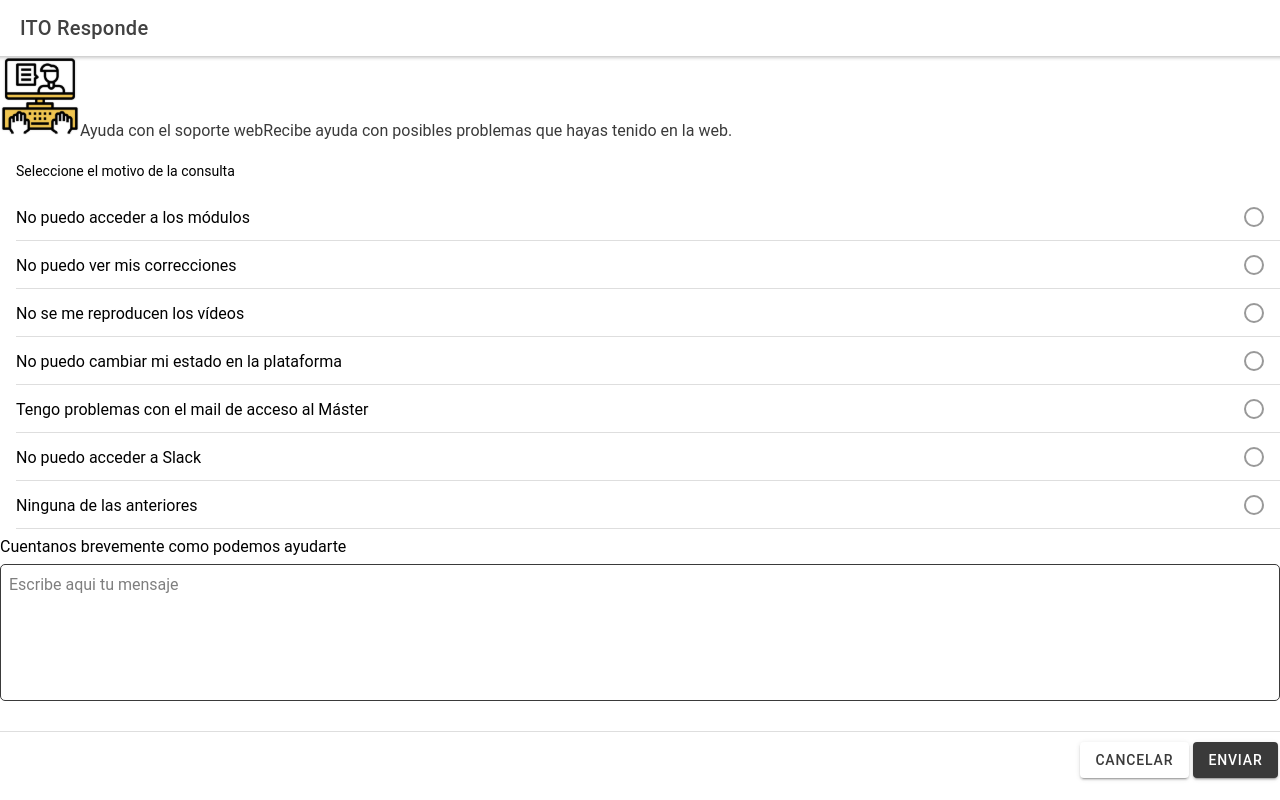
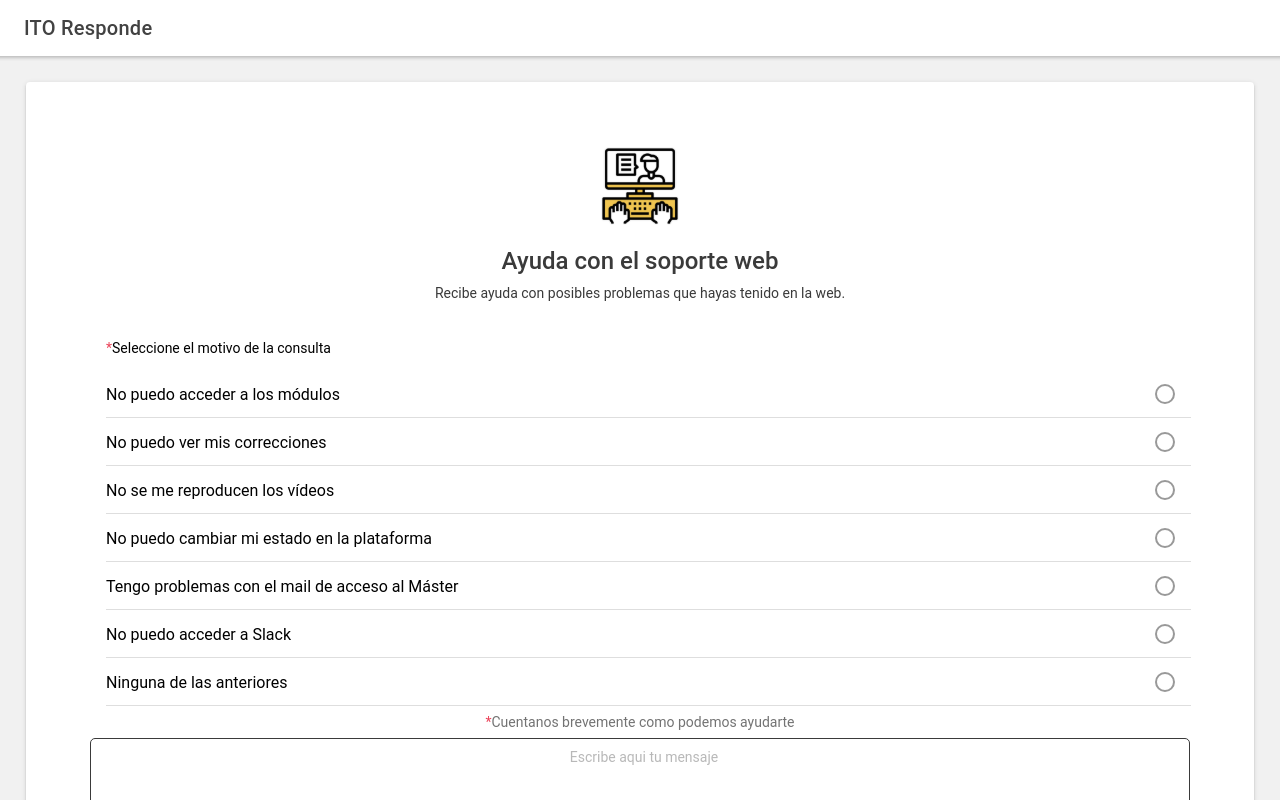
Before and after one commit to JoseMGMurcia/provBuilt, a React (Create React App) app: page /websupport in a window 1280 px wide. Built offline with nearby package versions, Linux system fonts and the light colour scheme.

Commit message:
added Withdrawal page, content to rights page and stile fixxes

```diff
--- a/src/App.tsx
+++ b/src/App.tsx
@@ -1,7 +1,6 @@
 import { Redirect, Route } from 'react-router-dom';
 import { IonApp, IonRouterOutlet } from '@ionic/react';
 import { IonReactRouter } from '@ionic/react-router';
-import Home from './pages/Home';
 
 /* Core CSS required for Ionic components to work properly */
 import '@ionic/react/css/core.css';
@@ -24,9 +23,11 @@ import './theme/variables.css';
 
 
 /*   Pages         */
+import Home from './pages/Home';
 import Mailbox from './pages/Mailbox';
 import AdministrativeProcedure from './pages/AdministrativeProcedure';
 import Rights from './pages/Rights';
+import Withdrawal from './pages/Withdrawal';
 import StudentAttention from './pages/StudentAttention';
 import WebSupport from './pages/WebSupport';
 
@@ -44,7 +45,8 @@ const App: React.FC = () => (
         <Route path="/mailbox" component={Mailbox} />
         <Route path="/studentatention" component={StudentAttention} />
         <Route path="/administrativeprocedure" component={AdministrativeProcedure} />
-        <Route path="/rigths" component={Rights} />
+        <Route exact path="/rigths" component={Rights} />
+        <Route path="/rigths/withdrawal" component={Withdrawal} />
         <Route path="/websupport" component={WebSupport} />
 
 
--- a/src/pages/AdministrativeProcedure.css
+++ /dev/null
@@ -1,8 +0,0 @@
-ion-card{
-    margin: 2%;
- }
- ion-textarea{
-     border: solid 0.75px #3A3A3A;
-     border-radius: 5px;
-     margin: auto;
- }
--- a/src/pages/AdministrativeProcedure.tsx
+++ b/src/pages/AdministrativeProcedure.tsx
@@ -1,8 +1,8 @@
 import React from "react";
 import { defineCustomElements } from '@ionic/pwa-elements/loader';
 import {IonContent, IonPage, IonHeader, IonToolbar, IonTitle, IonText, IonLabel, IonCard,
-  IonRadio, IonTextarea, IonButton,IonButtons,IonBackButton } from "@ionic/react";
-import './AdministrativeProcedure.css';
+        IonTextarea, IonButton, IonButtons, IonBackButton, IonItemDivider } from "@ionic/react";
+import './SupporPage.css';
 
 
 defineCustomElements(window);
@@ -24,7 +24,16 @@ const AdministrativeProcedure: React.FC = () => {
         <IonText color="primary"><h2>Gestión administrativa</h2></IonText>
         <IonText color="primary">Pregúntanos sobre cualquier detalle relacionado con tu máster.</IonText><br></br><br></br>
         <IonLabel> <IonText color="danger">*</IonText>Cuentanos brevemente como podemos ayudarte</IonLabel>
-        <IonTextarea rows={6} placeholder="Escribe aqui tu mensaje" onIonChange={e => console.log("sending messaje") }></IonTextarea>
+
+        <IonTextarea
+          rows={6}
+          placeholder="Escribe aqui tu mensaje"
+          className="ion-text-left"
+          onIonChange={e => console.log("sending messaje") }>
+        </IonTextarea>
+
+        <IonItemDivider/>
+
          <IonToolbar>
           <IonButton slot="end" color="tertiary">CANCELAR</IonButton>
           <IonButton slot="end" color="primary">ENVIAR</IonButton>
--- a/src/pages/Mailbox.tsx
+++ b/src/pages/Mailbox.tsx
@@ -1,8 +1,8 @@
 import React from "react";
 import { defineCustomElements } from '@ionic/pwa-elements/loader';
 import {IonContent, IonPage, IonHeader, IonToolbar, IonTitle, IonText, IonLabel, IonCard,
-  IonRadio, IonTextarea, IonButton,IonButtons,IonBackButton } from "@ionic/react";
-import './Mailbox.css';
+  IonTextarea, IonButton, IonButtons, IonBackButton, IonItemDivider } from "@ionic/react";
+import './SupporPage.css';
 
 
 defineCustomElements(window);
@@ -19,17 +19,29 @@ const Mailbox: React.FC = () => {
         </IonToolbar>
       </IonHeader>
       <IonContent fullscreen color="dark" className="ion-text-center">
+
       <IonCard>
         <img src="/assets/images/mailbox-suggestions.svg" alt="Mailbox Suggestions"/>
         <IonText color="primary"><h2>Buzón de sugerencias</h2></IonText>
         <IonText color="primary">Haznos llegar todas tus sugerencias a través de nuestro portal.</IonText><br></br><br></br>
         <IonLabel><IonText color="danger">*</IonText>Cuentanos brevemente como podemos ayudarte</IonLabel>
-        <IonTextarea rows={6} placeholder="Escribe aqui tu mensaje" onIonChange={e => console.log("sending messaje") }></IonTextarea>
+
+        <IonTextarea
+          rows={6}
+          placeholder="Escribe aqui tu mensaje"
+          className="ion-text-left"
+          onIonChange={e => console.log("sending messaje") }>
+        </IonTextarea>
+
+        <IonItemDivider/>
+
          <IonToolbar>
           <IonButton slot="end" color="tertiary">CANCELAR</IonButton>
           <IonButton slot="end" color="primary">ENVIAR</IonButton>
          </IonToolbar>
+
         </IonCard>
+
       </IonContent>
     </IonPage>
     );
--- a/src/pages/Rights.tsx
+++ b/src/pages/Rights.tsx
@@ -1,22 +1,71 @@
 import React from "react";
 import { defineCustomElements } from '@ionic/pwa-elements/loader';
-import {IonContent, IonPage, IonHeader, IonToolbar, IonTitle, IonText} from "@ionic/react";
-import './Rights.css';
+import {IonContent, IonPage, IonHeader, IonToolbar, IonTitle, IonText, IonLabel, IonCard,
+         IonTextarea, IonButton, IonButtons, IonBackButton, IonItemDivider, IonImg } from "@ionic/react";
+import { useHistory } from 'react-router-dom';
 
 
 defineCustomElements(window);
 
 const Rights: React.FC = () => {
+
+  const history = useHistory();
+
     return (
         <IonPage>
       <IonHeader>
         <IonToolbar>
-          <IonTitle>ITO Responde</IonTitle>
+        <IonButtons slot="start">
+          <IonBackButton />
+        </IonButtons>
+          <IonTitle>Derechos y garantía</IonTitle>
         </IonToolbar>
       </IonHeader>
-      <IonContent fullscreen color="dark">
+      <IonContent fullscreen color="dark" className="ion-text-center">
 
-      </IonContent>
+
+
+        <IonImg src="/assets/images/rights-and-warranty.svg" alt="Mailbox Suggestions"/>
+        <IonText color="primary"><h2>Derechos y garantía</h2></IonText>
+        <IonText color="primary">Derechos de desistimiento y garantía de resultados.</IonText><br/><br/>
+
+      <IonCard>
+        <IonText color="primary" ><h3 >Derechos y garantía</h3></IonText>
+        <IonText color="primary" className="ion-text-justify" >
+          <h6>El alumno acepta expresamente que NO podrá ejercitar dicho derecho,
+              de desistimiento, una vez transcurridos los 14 días naturales desde
+              el pago total o el pago del primer plazo si ésta es la forma elegida.
+        </h6></IonText>
+          <IonButton color="primary"onClick={() => {history.push("/rigths/withdrawal")}}>DERECHO DE DESISTIMIENTO</IonButton>
+          <br/><IonText color="primary">Puedes revisar los requisitos <a href="">aqui</a></IonText><br/>
+      </IonCard>
+      <IonCard>
+        <IonText color="primary"><h3>Garantía de resultados</h3></IonText>
+        <IonText color="primary" className="ion-text-justify" >
+          <h6>Para ejercer esta garantía contarás con 15 días naturales a partir de
+            que acabe el máster para demostrarnos que has seguido el paso a paso
+            propuesto por el ITO y no has conseguido ningún cliente de pago.
+        </h6></IonText>
+          <IonButton color="tertiary" disabled>GARANTÍA DE RESULTADOS</IonButton>
+          <br/><IonText color="primary">Puedes revisar los requisitos <a href="">aqui</a></IonText><br/>
+      </IonCard>
+      <IonCard className="ion-text-start">
+        <IonLabel > <IonText color="danger">*</IonText>¿Tienes alguna duda? Escríbenos y te responderemos.</IonLabel>
+        <IonTextarea
+          rows={6}
+          placeholder="Escribe aqui tu mensaje"
+          onIonChange={e => console.log("sending messaje") }>
+        </IonTextarea>
+
+        <IonItemDivider/>
+
+         <IonToolbar>
+          <IonButton slot="end" color="tertiary">CANCELAR</IonButton>
+          <IonButton slot="end" color="primary">ENVIAR</IonButton>
+         </IonToolbar>
+
+        </IonCard>
+       </IonContent>
     </IonPage>
     );
 };
--- a/src/pages/StudentAttention.css
+++ /dev/null
@@ -1,8 +0,0 @@
-ion-card{
-    margin: 2%;
- }
- ion-textarea{
-     border: solid 0.75px #3A3A3A;
-     border-radius: 5px;
-     margin: auto;
- }
--- a/src/pages/StudentAttention.tsx
+++ b/src/pages/StudentAttention.tsx
@@ -1,8 +1,8 @@
 import React from "react";
 import { defineCustomElements } from '@ionic/pwa-elements/loader';
 import {IonContent, IonPage, IonHeader, IonToolbar, IonTitle, IonText, IonLabel, IonCard,
-  IonRadio, IonTextarea, IonButton,IonButtons,IonBackButton } from "@ionic/react";
-import './StudentAttention.css';
+        IonTextarea, IonButton, IonButtons, IonBackButton, IonItemDivider } from "@ionic/react";
+import './SupporPage.css';
 
 
 defineCustomElements(window);
@@ -24,7 +24,16 @@ const StudentAttention: React.FC = () => {
         <IonText color="primary"><h2>Atención al alumno</h2></IonText>
         <IonText color="primary">Recibe atención personalizada sobre cualquier incidente que hayas podido tener.</IonText><br></br><br></br>
         <IonLabel> <IonText color="danger">*</IonText>Cuentanos brevemente como podemos ayudarte</IonLabel>
-        <IonTextarea rows={6} placeholder="Escribe aqui tu mensaje" onIonChange={e => console.log("sending messaje") }></IonTextarea>
+
+        <IonTextarea
+          rows={6}
+          placeholder="Escribe aqui tu mensaje"
+          className="ion-text-left"
+          onIonChange={e => console.log("sending messaje") }>
+        </IonTextarea>
+
+        <IonItemDivider/>
+
          <IonToolbar>
           <IonButton slot="end" color="tertiary">CANCELAR</IonButton>
           <IonButton slot="end" color="primary">ENVIAR</IonButton>
--- a/src/pages/Mailbox.css
+++ b/src/pages/SupporPage.css
@@ -6,3 +6,6 @@ ion-textarea{
     border-radius: 5px;
     margin: auto;
 }
+ion-margin-top{
+    margin-top: 70%;
+}
--- a/src/pages/WebSupport.css
+++ /dev/null
@@ -1,5 +0,0 @@
-ion-textarea{
-    border: solid 0.75px #3A3A3A;
-    border-radius: 5px;
-    margin: auto;
-}
--- a/src/pages/WebSupport.tsx
+++ b/src/pages/WebSupport.tsx
@@ -1,8 +1,8 @@
 import React from "react";
 import { defineCustomElements } from '@ionic/pwa-elements/loader';
 import {IonContent, IonPage, IonHeader, IonToolbar, IonTitle, IonText, IonLabel, IonList, IonRadioGroup, IonListHeader, IonItem,
-  IonRadio, IonTextarea, IonItemDivider, IonButton, IonIcon} from "@ionic/react";
-import './WebSupport.css';
+  IonRadio, IonTextarea, IonItemDivider, IonButton, IonCard, IonButtons, IonBackButton} from "@ionic/react";
+  import './SupporPage.css';
 
 
 defineCustomElements(window);
@@ -12,17 +12,23 @@ const WebSupport: React.FC = () => {
       <IonPage>
       <IonHeader>
         <IonToolbar>
+        <IonButtons slot="start">
+          <IonBackButton />
+        </IonButtons>
           <IonTitle>ITO Responde</IonTitle>
         </IonToolbar>
       </IonHeader>
-      <IonContent fullscreen>
-        <img src="/assets/images/web-support.svg" alt="Mailbox Suggestions"/>
-        <IonText color="primary">Ayuda con el soporte web</IonText>
-        <IonText color="primary">Recibe ayuda con posibles problemas que hayas tenido en la web.</IonText>
-        <IonList>
+
+      <IonContent fullscreen color="dark" className="ion-text-center">
+
+      <IonCard>
+      <img src="/assets/images/web-support.svg" alt="Mailbox Suggestions"/>
+        <IonText color="primary"><h2>Ayuda con el soporte web</h2></IonText>
+        <IonText color="primary">Recibe ayuda con posibles problemas que hayas tenido en la web.</IonText><br></br><br></br>
+        <IonList className="ion-text-left">
           <IonRadioGroup>
             <IonListHeader>
-              <IonLabel>Seleccione el motivo de la consulta</IonLabel>
+              <IonLabel><IonText color="danger">*</IonText>Seleccione el motivo de la consulta</IonLabel>
             </IonListHeader>
 
             <IonItem>
@@ -62,8 +68,12 @@ const WebSupport: React.FC = () => {
           </IonRadioGroup>
          </IonList>
 
-         <IonLabel>Cuentanos brevemente como podemos ayudarte</IonLabel>
-         <IonTextarea rows={6} placeholder="Escribe aqui tu mensaje" onIonChange={e => console.log("sending messaje") }></IonTextarea>
+         <IonLabel><IonText color="danger">*</IonText>Cuentanos brevemente como podemos ayudarte</IonLabel>
+         <IonTextarea
+          rows={6}
+          placeholder="Escribe aqui tu mensaje"
+          onIonChange={e => console.log("sending messaje") }>
+        </IonTextarea>
 
 
          <IonItemDivider/>
@@ -72,6 +82,14 @@ const WebSupport: React.FC = () => {
           <IonButton slot="end" color="tertiary">CANCELAR</IonButton>
           <IonButton slot="end" color="primary">ENVIAR</IonButton>
          </IonToolbar>
+        </IonCard>
+
+
+
+
+
+
+
 
       </IonContent>
     </IonPage>
--- /dev/null
+++ b/src/pages/Withdrawal.tsx
@@ -0,0 +1,38 @@
+import React from "react";
+import { defineCustomElements } from '@ionic/pwa-elements/loader';
+import {IonContent, IonPage, IonHeader, IonToolbar, IonTitle, IonCard,
+         IonButtons, IonBackButton } from "@ionic/react";
+import './SupporPage.css';
+
+
+defineCustomElements(window);
+
+const Withdrawal: React.FC = () => {
+    return (
+        <IonPage>
+            <IonHeader>
+                <IonToolbar>
+                    <IonButtons slot="start">
+                        <IonBackButton />
+                    </IonButtons>
+                    <IonTitle>Derecho de Desistimiento</IonTitle>
+                </IonToolbar>
+            </IonHeader>
+        <IonContent fullscreen color="dark" className="ion-text-center">
+
+
+        <IonCard>
+
+
+
+
+        </IonCard>
+
+
+
+      </IonContent>
+    </IonPage>
+    );
+};
+
+export default Withdrawal;
```
Also changed, not shown: src/pages/Rights.css (deleted).
